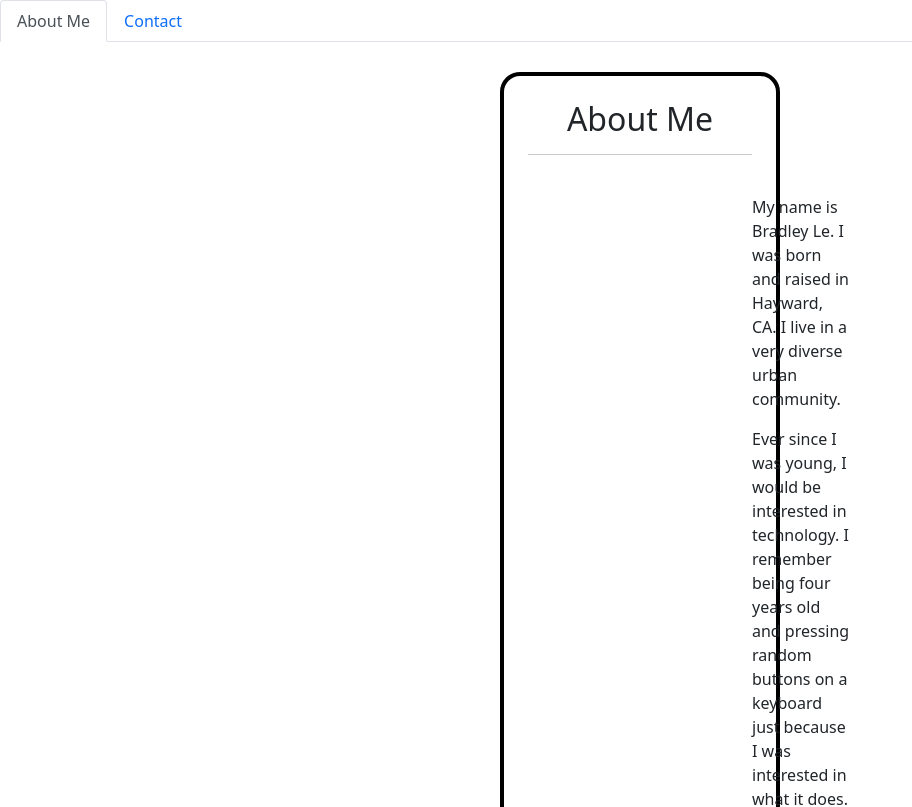
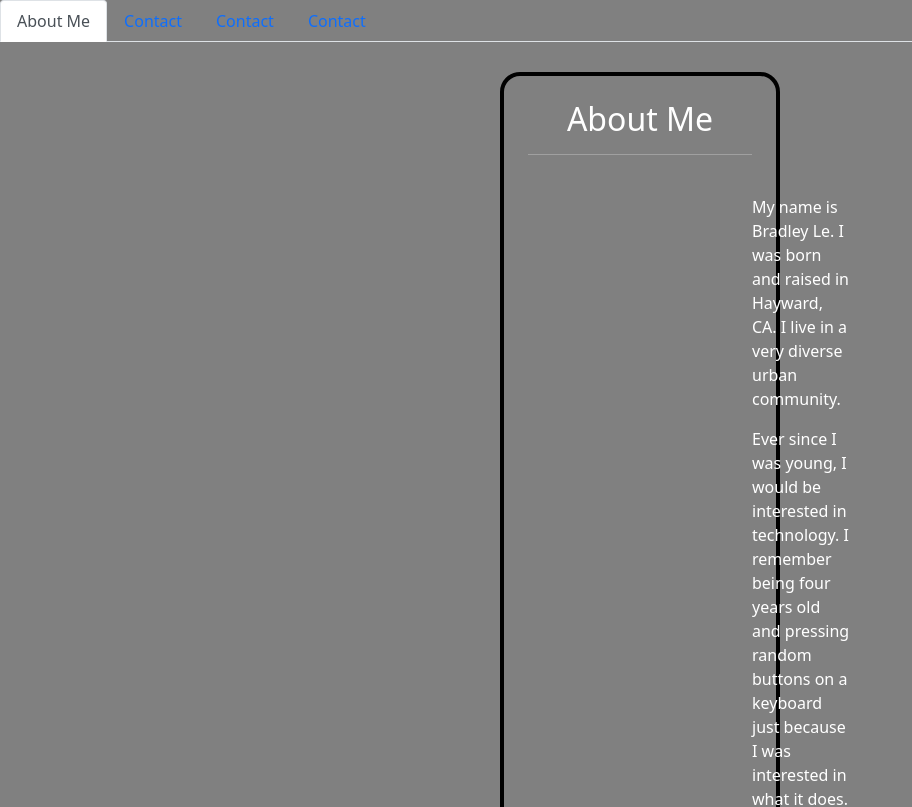
Before and after one commit to PentaZoned/react-to-my-portfolio, a React (Create React App) app in the folder react-to-my-portfolio/: page / in a window 1280 px wide. Shown: the top 807 px of the page, without its empty margins (0-912 px from the left). Built offline with nearby package versions, Linux system fonts and the light colour scheme.

Commit message:
added general footer content, added more tabs on the nav bar, added some styling to the body

```diff
--- a/react-to-my-portfolio/public/index.html
+++ b/react-to-my-portfolio/public/index.html
@@ -11,6 +11,7 @@
       user's mobile device or desktop. See https://developers.google.com/web/fundamentals/web-app-manifest/
     -->
     <link rel="manifest" href="%PUBLIC_URL%/manifest.json" />
+    <link rel="stylesheet" href="%PUBLIC_URL%/style.css" />
     <!--
       Notice the use of %PUBLIC_URL% in the tags above.
       It will be replaced with the URL of the `public` folder during the build.
--- a/react-to-my-portfolio/src/components/styles/PortfolioContainer.css
+++ b/react-to-my-portfolio/public/style.css
@@ -1,4 +1,4 @@
 body {
     background-color: gray;
-    color: white;
+    color: white
 }
--- a/react-to-my-portfolio/src/components/Footer.js
+++ b/react-to-my-portfolio/src/components/Footer.js
@@ -1,10 +1,14 @@
 import React from 'react';
+import './styles/Footer.css';
 
 function Footer() {
     return (
-        <footer className='text-center p-3'>
-            &copy 2022 Bradley Le
-        </footer>
+        <p class="text-center">
+            Business Email: <a href="mailto:vle.bradley@gmail.com">vle.bradley@gmail.com</a><br />
+            Github: <a href="https://github.com/PentaZoned">PentaZoned</a><br />
+            LinkedIn: <a href="https://www.linkedin.com/in/bradley-le-/">Bradley Le</a><br />
+            Phone Number: <span class="underline"><strong>510-414-7197</strong></span><br />
+        </p>
     );
 }
 
--- a/react-to-my-portfolio/src/components/NavTab.js
+++ b/react-to-my-portfolio/src/components/NavTab.js
@@ -16,6 +16,20 @@ function NavTabs({currentPage, handlePageChange}) {
                     Contact
                 </a>
             </li>
+
+            <li className='nav-item'>
+                <a href='#contact' onClick={() => handlePageChange('Contact')}
+                    className={currentPage === 'Contact' ? 'nav-link active' : 'nav-link'}>
+                    Contact
+                </a>
+            </li>
+
+            <li className='nav-item'>
+                <a href='#contact' onClick={() => handlePageChange('Contact')}
+                    className={currentPage === 'Contact' ? 'nav-link active' : 'nav-link'}>
+                    Contact
+                </a>
+            </li>
         </ul>
     );
 }
--- a/react-to-my-portfolio/src/components/PortfolioContainer.js
+++ b/react-to-my-portfolio/src/components/PortfolioContainer.js
@@ -5,7 +5,13 @@ import Contact from './pages/Contact';
 import Portfolio from './pages/Portfolio';
 import Resume from './pages/Resume';
 import Footer from './Footer';
-import './styles/PortfolioContainer.css';
+
+const styles = {
+    bodyColor: {
+        backgroundColor: "gray",
+        color: "white",
+    }
+};
 
 export default function PortfolioContainer() {
     const [currentPage, setCurrentPage] = useState('About');
@@ -28,7 +34,7 @@ export default function PortfolioContainer() {
     const handlePageChange = (page) => setCurrentPage(page);
 
     return (
-        <div>
+        <div style={styles.bodyColor}>
             {<NavTabs currentPage={currentPage} handlePageChange={handlePageChange} />}
             {renderPage()}
             {<Footer />}
--- a/react-to-my-portfolio/src/components/pages/About.js
+++ b/react-to-my-portfolio/src/components/pages/About.js
@@ -5,18 +5,18 @@ import '../styles/About.css';
 
 function About() {
     return (
-        <section id="about" class="p-4 ">
-            <h2 class="text-center">
+        <section id="about" className="p-4 ">
+            <h2 className="text-center">
                     About Me
             </h2>
             <hr />
 
-            <div class="d-flex flex-row">
-                <div class="aboutPic order-1">
+            <div className="d-flex flex-row">
+                <div className="aboutPic order-1">
                     <img src={selfPortrait} alt="portrait of Bradley"/>
                 </div>
 
-                <div class="p-4 order-2">
+                <div className="p-4 order-2">
                     <p>
                         My name is Bradley Le. I was born and raised in Hayward, CA. I live in a very diverse urban
                         community.
--- a/react-to-my-portfolio/src/components/pages/Contact.js
+++ b/react-to-my-portfolio/src/components/pages/Contact.js
@@ -3,7 +3,7 @@ import '../styles/Contact.css';
 
 function Contact() {
     return (
-        <section id="contact" class="p-2 text-center">
+        <section id="contact" className="p-2 text-center">
             <h2>Contact Me</h2>
             <form>
                 <label for="name">Name: </label><br />
--- /dev/null
+++ b/react-to-my-portfolio/src/components/styles/Footer.css
@@ -0,0 +1,4 @@
+footer {
+    position:absolute;
+    bottom:0;
+}
```
